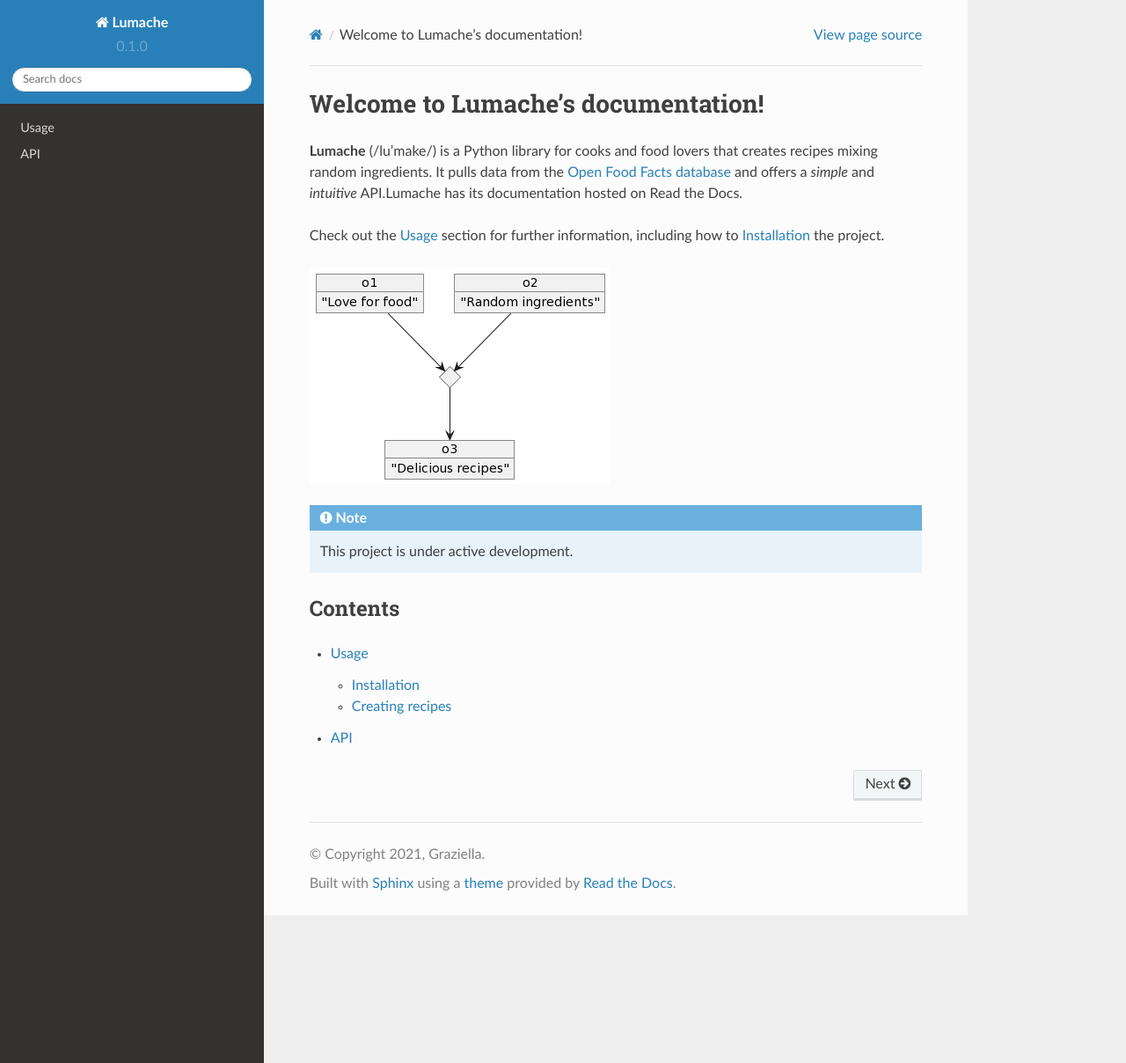
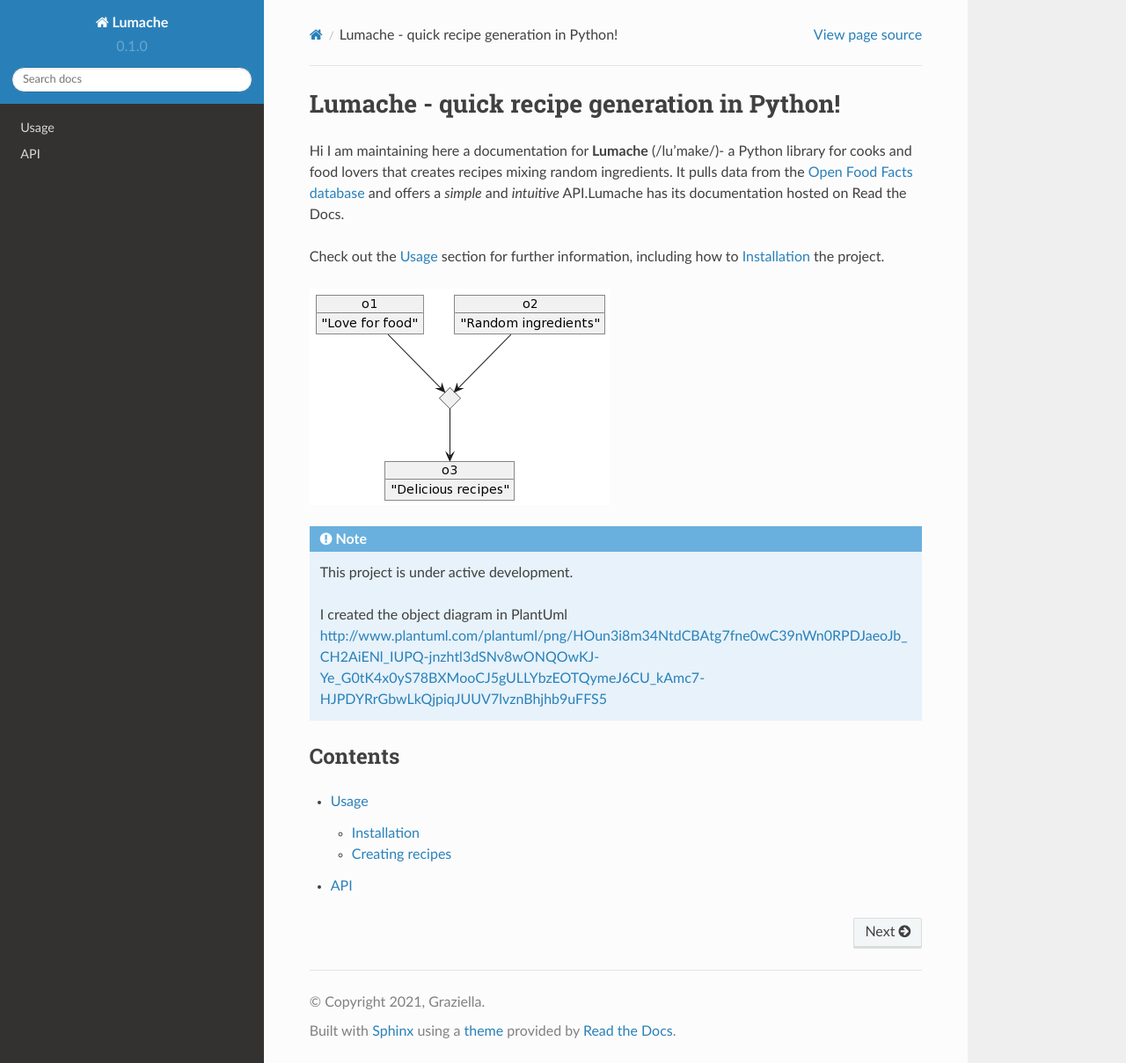
Before and after one commit to pranoyghosh35/sphnix-doc-tutorial, a Sphinx documentation site: the page built from docs/source/index.rst, in a window 1280 px wide and 1208 px high. Shown: the whole window at 88% size. Built offline with Sphinx 7.4.7 and the Read the Docs theme 2.0.0, drawn with Linux system fonts in a browser that asks for light colours.

Commit message:
Update index.rst

```diff
--- a/docs/source/index.rst
+++ b/docs/source/index.rst
@@ -1,7 +1,7 @@
-Welcome to Lumache's documentation!
+Lumache - quick recipe generation in Python!
 ===================================
 
-**Lumache** (/lu'make/) is a Python library for cooks and food lovers
+Hi I am maintaining here a documentation for **Lumache** (/lu'make/)- a Python library for cooks and food lovers
 that creates recipes mixing random ingredients.
 It pulls data from the `Open Food Facts database <https://world.openfoodfacts.org/>`_
 and offers a *simple* and *intuitive* API.Lumache has its documentation hosted on Read the Docs.
@@ -17,6 +17,8 @@ how to :ref:`installation` the project.
 
    This project is under active development.
 
+   I created the object diagram in PlantUml http://www.plantuml.com/plantuml/png/HOun3i8m34NtdCBAtg7fne0wC39nWn0RPDJaeoJb_CH2AiENl_IUPQ-jnzhtl3dSNv8wONQOwKJ-Ye_G0tK4x0yS78BXMooCJ5gULLYbzEOTQymeJ6CU_kAmc7-HJPDYRrGbwLkQjpiqJUUV7lvznBhjhb9uFFS5
+
 Contents
 --------
 
```
